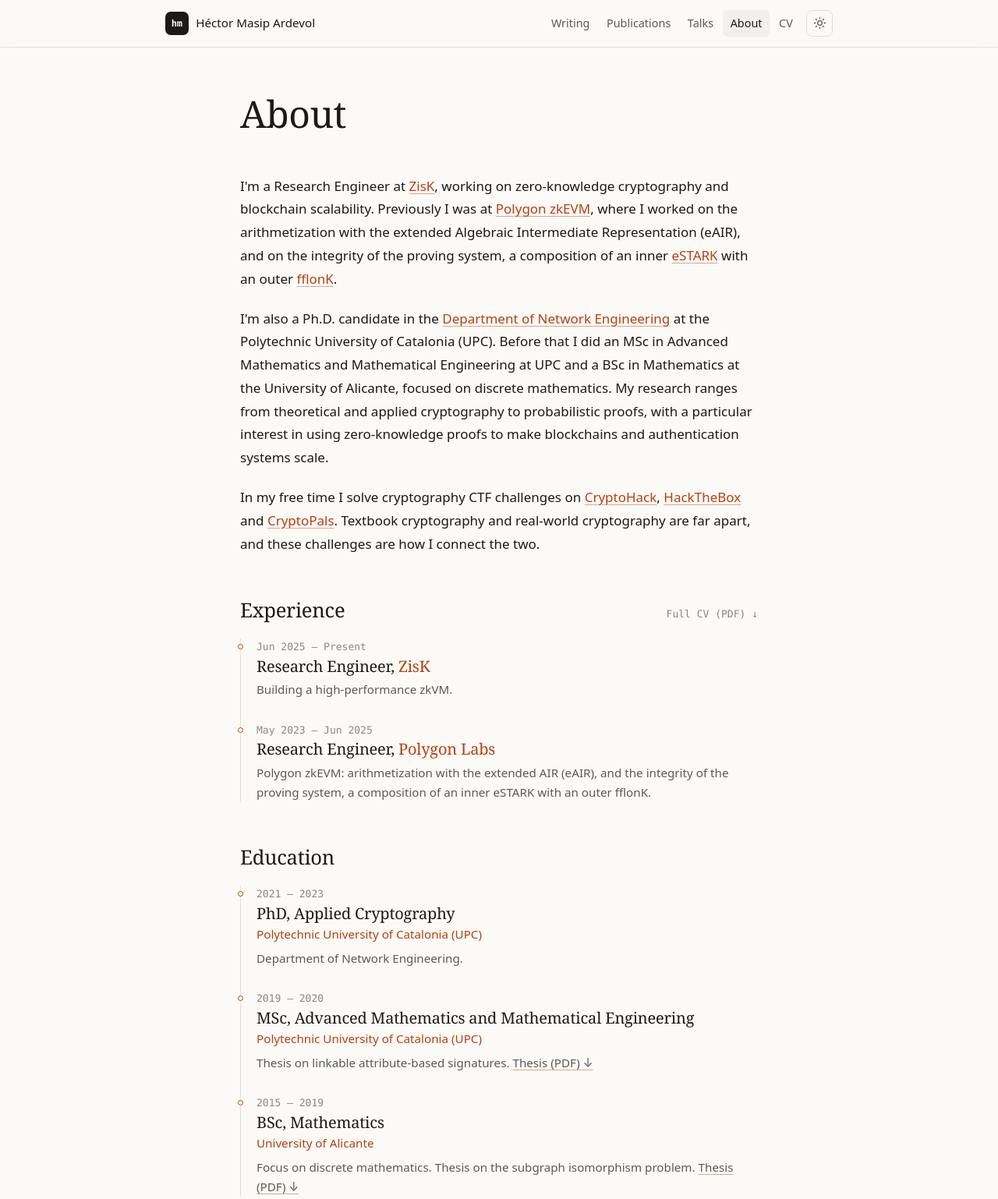
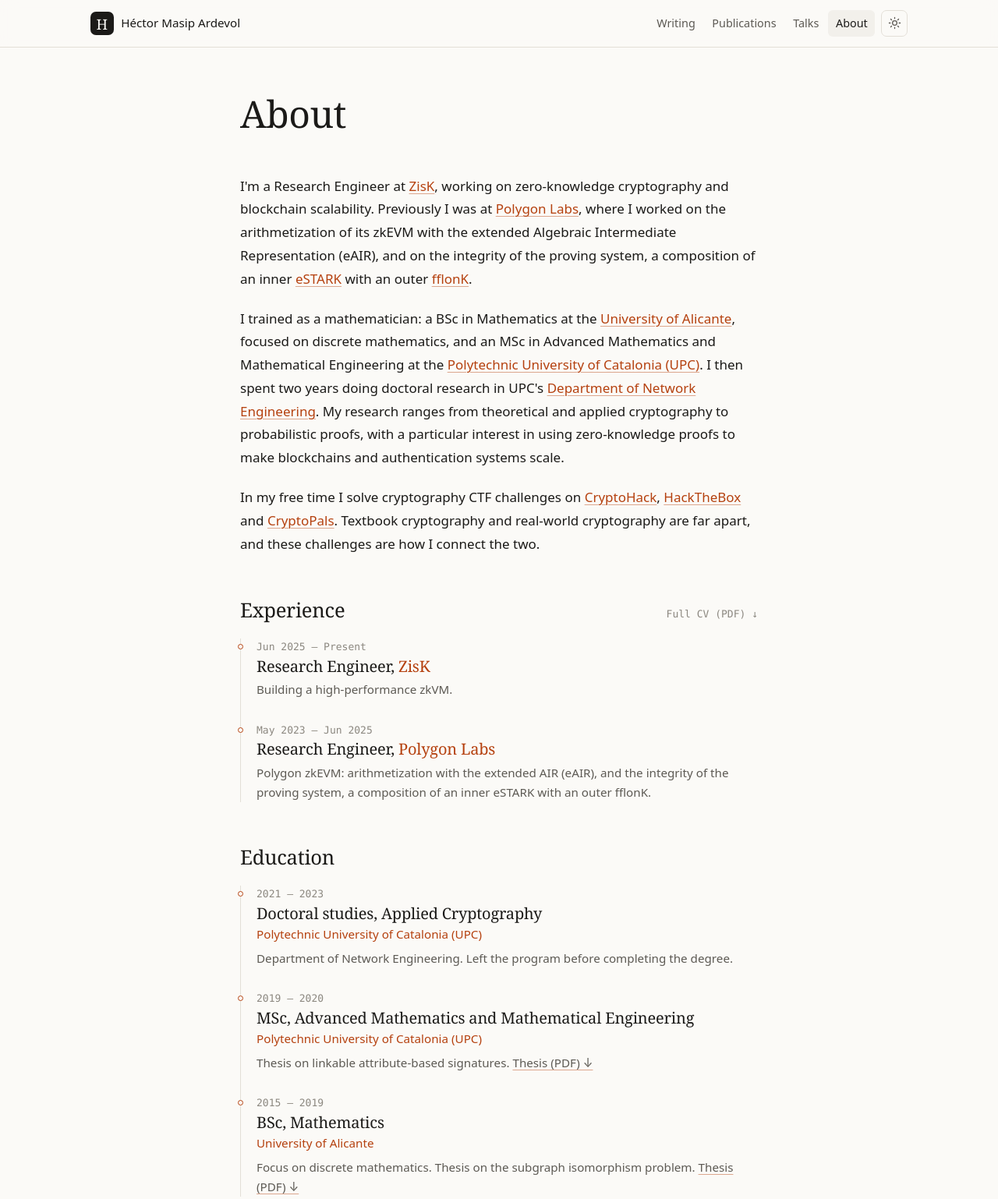
Before and after one commit to hecmas/hecmas.github.io, an Astro site: page /about in a window 1280 px wide. Shown: the top 1538 px of the page at 78% size. Built offline with nearby package versions, Linux system fonts and the light colour scheme; Astro itself is replaced by a stand-in of ours.

Commit message:
Minor changes

```diff
--- a/src/components/Header.astro
+++ b/src/components/Header.astro
@@ -7,7 +7,7 @@ const isActive = (href: string) => path === href || path.startsWith(href) || pat
 <header class="site-header">
   <div class="container bar">
     <a href="/" class="brand" aria-label="Home">
-      <span class="brand-mark" aria-hidden="true">hm</span>
+      <span class="brand-mark" aria-hidden="true">H</span>
       <span class="brand-name">{profile.name}</span>
     </a>
     <nav aria-label="Main">
@@ -21,7 +21,6 @@ const isActive = (href: string) => path === href || path.startsWith(href) || pat
             </li>
           ))
         }
-        <li><a href={profile.cv} class="cv">CV</a></li>
       </ul>
       <button class="theme-toggle" type="button" aria-label="Toggle dark mode" title="Toggle dark mode">
         <svg class="sun" width="17" height="17" viewBox="0 0 24 24" fill="none" stroke="currentColor" stroke-width="1.8" stroke-linecap="round" aria-hidden="true">
@@ -83,8 +82,8 @@ const isActive = (href: string) => path === href || path.startsWith(href) || pat
     border-radius: 7px;
     background: var(--fg);
     color: var(--bg);
-    font: 600 0.75rem var(--font-mono);
-    letter-spacing: -0.02em;
+    font: 500 1.15rem/1 var(--font-serif);
+    padding-top: 0.1rem;
     flex: none;
   }
   .brand:hover .brand-mark {
@@ -168,8 +167,5 @@ const isActive = (href: string) => path === href || path.startsWith(href) || pat
       padding: 0.35rem 0.4rem;
       font-size: 0.82rem;
     }
-    nav a.cv {
-      display: none;
-    }
   }
 </style>
--- a/src/data/site.ts
+++ b/src/data/site.ts
@@ -94,7 +94,7 @@ export const experience = [
   {
     role: 'Research Engineer',
     org: 'Polygon Labs',
-    url: 'https://github.com/0xPolygonHermez',
+    url: 'https://polygon.technology/',
     start: 'May 2023',
     end: 'Jun 2025',
     summary:
@@ -104,12 +104,12 @@ export const experience = [
 
 export const education = [
   {
-    degree: 'PhD, Applied Cryptography',
+    degree: 'Doctoral studies, Applied Cryptography',
     org: 'Polytechnic University of Catalonia (UPC)',
     url: 'https://entel.upc.edu/en',
     start: '2021',
     end: '2023',
-    summary: 'Department of Network Engineering.',
+    summary: 'Department of Network Engineering. Left the program before completing the degree.',
   },
   {
     degree: 'MSc, Advanced Mathematics and Mathematical Engineering',
@@ -131,9 +131,10 @@ export const education = [
   },
 ];
 
-export const interests = ['Algebra', 'Cryptography', 'Probabilistic proofs', 'Blockchain scalability', 'CTF challenges'];
+export const interests = ['Math', 'Probabilistic Proofs', 'Formal Methods', 'Distributed Systems'];
 
 export const languages = [
   { name: 'Spanish', level: 'Native' },
+  { name: 'Catalan', level: 'Native' },
   { name: 'English', level: 'Fluent' },
 ];
--- a/src/pages/about.astro
+++ b/src/pages/about.astro
@@ -12,17 +12,16 @@ import { profile, experience, education, interests, languages } from '../data/si
     <div class="prose">
       <p>
         I'm a Research Engineer at <a href={profile.org.url}>ZisK</a>, working on zero-knowledge cryptography and
-        blockchain scalability. Previously I was at <a href="https://github.com/0xPolygonHermez">Polygon zkEVM</a>, where
-        I worked on the arithmetization with the extended Algebraic Intermediate Representation (eAIR), and on the
-        integrity of the proving system, a composition of an inner <a href="https://eprint.iacr.org/2023/474"
-          >eSTARK</a
-        > with an outer <a href="https://eprint.iacr.org/2021/1167">fflonK</a>.
+        blockchain scalability. Previously I was at <a href="https://polygon.technology/">Polygon Labs</a>, where
+        I worked on the arithmetization of its zkEVM with the extended Algebraic Intermediate Representation (eAIR), and on the
+        integrity of the proving system, a composition of an inner <a href="https://eprint.iacr.org/2023/474">eSTARK</a> with an outer <a href="https://eprint.iacr.org/2021/1167">fflonK</a>.
       </p>
       <p>
-        I'm also a Ph.D. candidate in the <a href="https://entel.upc.edu/en">Department of Network Engineering</a> at the
-        Polytechnic University of Catalonia (UPC). Before that I did an MSc in Advanced Mathematics and Mathematical
-        Engineering at UPC and a BSc in Mathematics at the University of Alicante, focused on discrete mathematics. My
-        research ranges from theoretical and applied cryptography to probabilistic proofs, with a particular interest in
+        I trained as a mathematician: a BSc in Mathematics at the{' '}
+        <a href="https://www.ua.es/en/">University of Alicante</a>, focused on discrete mathematics, and an MSc in
+        Advanced Mathematics and Mathematical Engineering at the{' '}
+        <a href="https://www.upc.edu/en">Polytechnic University of Catalonia (UPC)</a>. I then spent two years doing doctoral research in UPC's{' '}
+        <a href="https://entel.upc.edu/en">Department of Network Engineering</a>. My research ranges from theoretical and applied cryptography to probabilistic proofs, with a particular interest in
         using zero-knowledge proofs to make blockchains and authentication systems scale.
       </p>
       <p>
--- a/src/styles/global.css
+++ b/src/styles/global.css
@@ -22,7 +22,7 @@
   --font-mono: 'JetBrains Mono Variable', ui-monospace, 'SF Mono', Menlo, monospace;
 
   --measure: 44rem;
-  --wide: 56rem;
+  --wide: 68rem;
   --radius: 10px;
   color-scheme: light;
 }
```
Also changed, not shown: src/pages/index.astro (+8 -7 lines), README.md.
